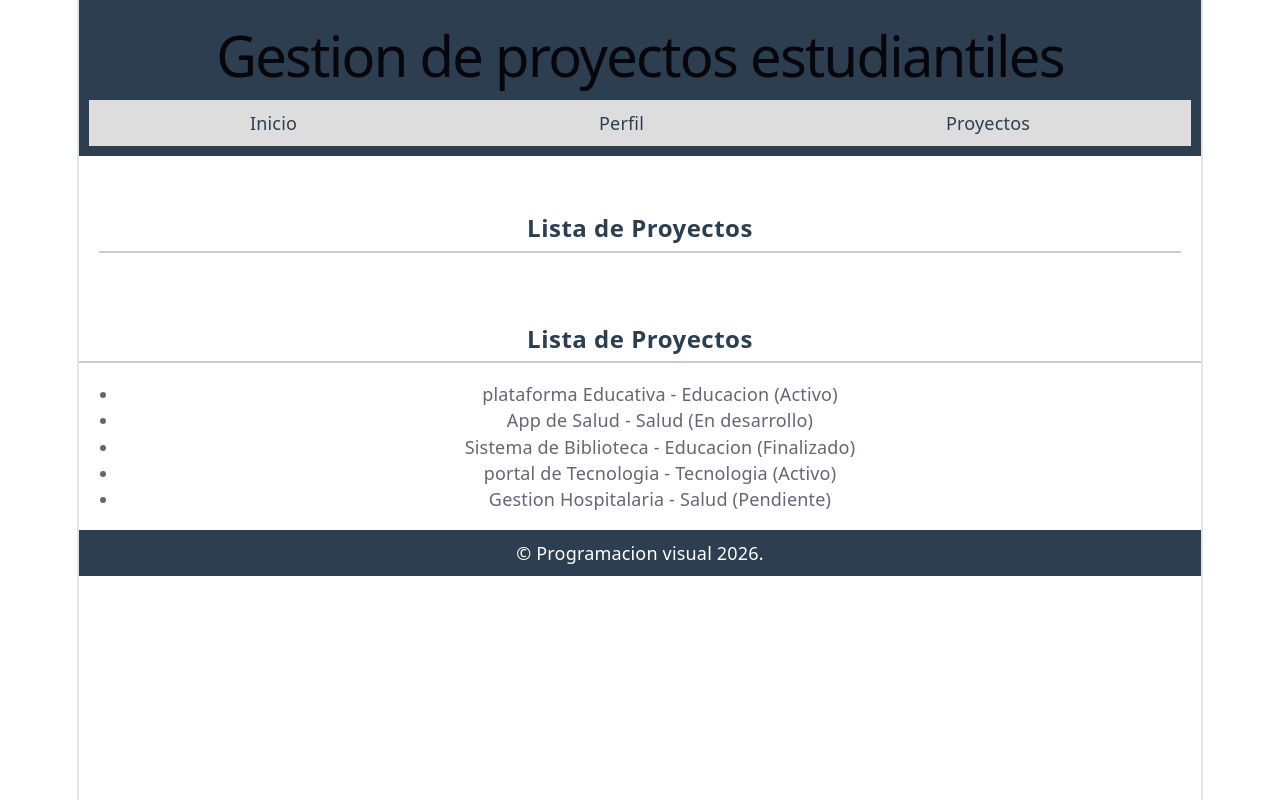
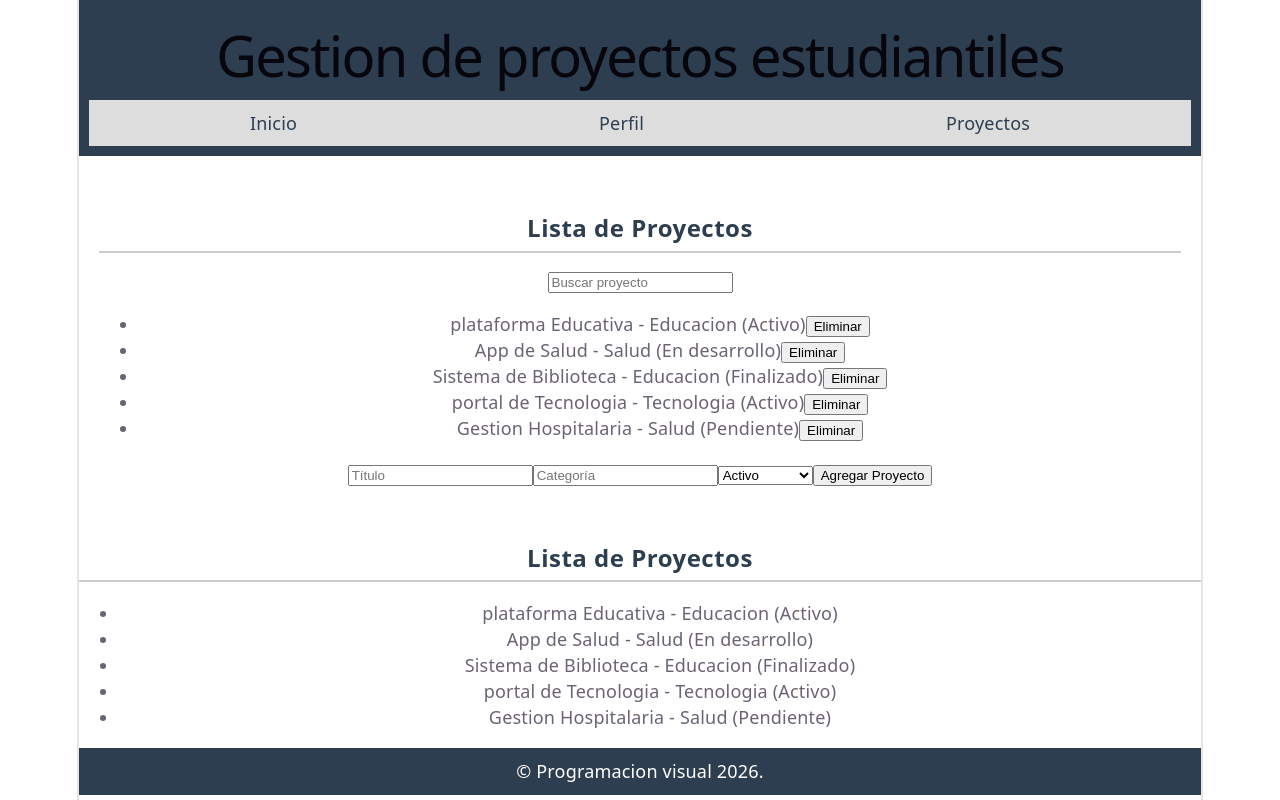
Before and after one commit to joel-cespedes-n/pv_tp3_grupo15, a React (Vite) app: page / in a window 1280 px wide. Built offline with nearby package versions, Linux system fonts and the light colour scheme.

Commit message:
feat: Agrego funcionalidad al componente ListaProyectos.jsx. [Cespedes Joel Normando]

```diff
--- a/src/components/ListaProyectos.jsx
+++ b/src/components/ListaProyectos.jsx
@@ -1,7 +1,91 @@
+import { useState, useEffect } from "react";
+import proyectoService from "../services/proyectoService.js";
 const ListaProyectos = () => {
+
+    const [proyectos, setProyectos] = useState(proyectoService.obtenerProyectos());
+    const [busqueda, setBusqueda] = useState("");
+    const [nuevoProyecto, setNuevoProyecto] = useState({
+        titulo: "",
+        categoria: "",
+        estado: "Activo"
+    });
+
+    const filtrarProyectos = proyectos.filter(p => p.titulo.toLowerCase().includes(busqueda.toLowerCase()));
+
+    const handleAdd = () => {
+        const nuevoId = proyectos.length + 1;
+
+        const proyectoAgregar = {
+            id: nuevoId,
+            titulo: nuevoProyecto.titulo,
+            categoria: nuevoProyecto.categoria,
+            estado: nuevoProyecto.estado
+        };
+
+        proyectoService.agregarProyecto(proyectoAgregar);
+
+        setProyectos(proyectoService.obtenerProyectos());
+
+        setNuevoProyecto({ titulo: "", categoria: "", estado: "Activo" });
+    }
+
+    const handleRemove = (titulo) => {
+        setProyectos(proyectos.filter(p => p.titulo !== titulo));
+    }
+
+    const handleInputChange = (e) => {
+        const { name, value } = e.target;
+        setNuevoProyecto({
+            ...nuevoProyecto,
+            [name]: value
+        });
+    };
+
     return (
-        <div>
+        <div className="container">
             <h2>Lista de Proyectos</h2>
+
+            <input type="text" placeholder="Buscar proyecto" value={busqueda} onChange={e => setBusqueda(e.target.value)} />
+
+            <ul>
+                {filtrarProyectos.map(p => (
+                    <li key={p.id}>
+                        {p.titulo} - {p.categoria} ({p.estado})
+                        <button onClick={() => handleRemove(p.titulo)}>Eliminar</button>
+                    </li>
+                ))}
+            </ul>
+
+
+            <input
+                type="text"
+                name="titulo"
+                placeholder="Título"
+                value={nuevoProyecto.titulo}
+                onChange={handleInputChange}
+            />
+
+            <input
+                type="text"
+                name="categoria"
+                placeholder="Categoría"
+                value={nuevoProyecto.categoria}
+                onChange={handleInputChange}
+            />
+
+            <select
+                name="estado"
+                value={nuevoProyecto.estado}
+                onChange={handleInputChange}
+            >
+                <option value="Activo">Activo</option>
+                <option value="En progreso">En progreso</option>
+                <option value="Completado">Completado</option>
+                <option value="En pausa">En pausa</option>
+            </select>
+
+            <button onClick={handleAdd}>Agregar Proyecto</button>
+
         </div>
     )
 }
```
